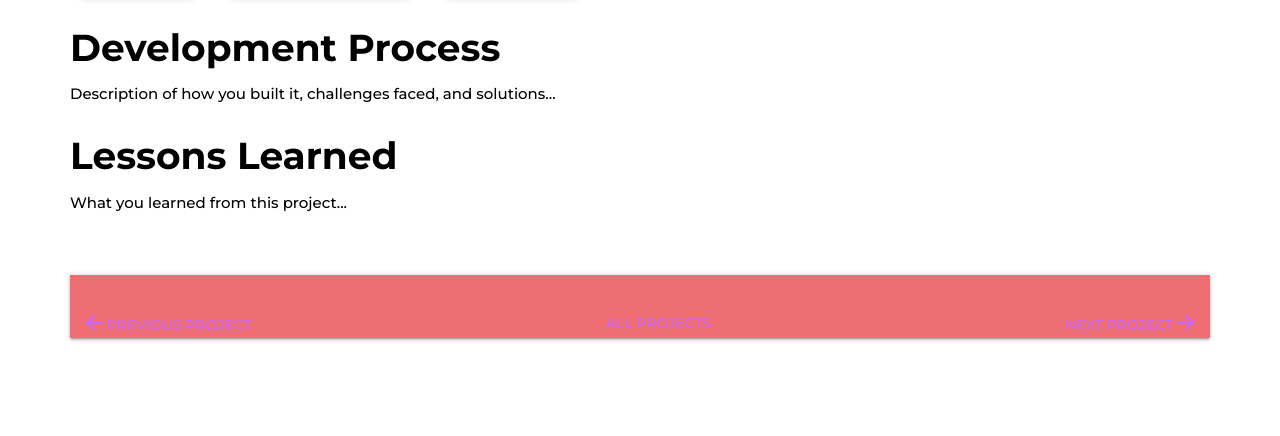
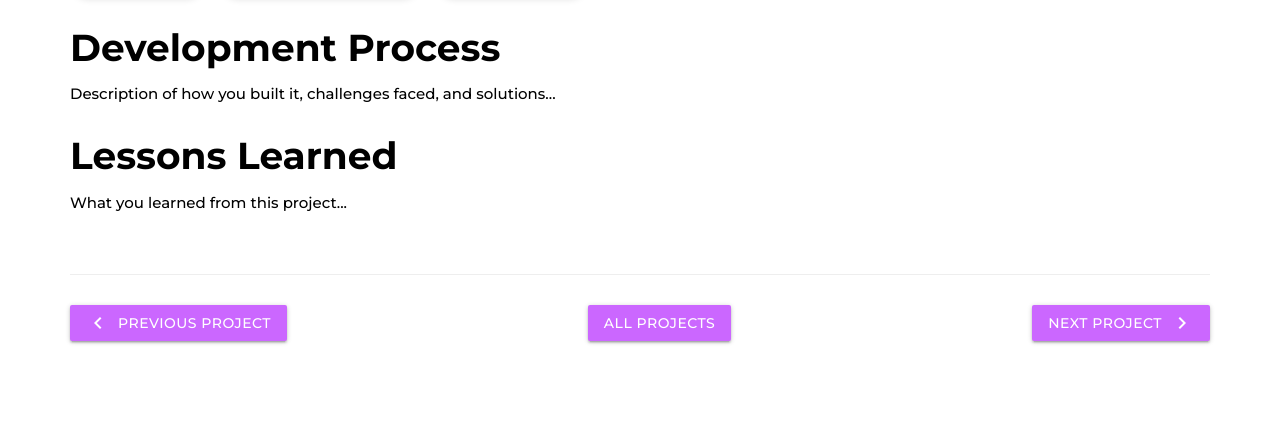
Before and after one commit to alstdu/portfolio-v3.0, a website: page public/projects/dnd-tools.html in a window 1280 px wide. Shown: the part 764-1200 px from the top of the page. Drawn offline with nearby package versions, Linux system fonts and the light colour scheme.

Commit message:
feat: add Materialize waves effect to buttons and improve navigation styling

```diff
--- a/public/projects/dnd-tools.html
+++ b/public/projects/dnd-tools.html
@@ -13,6 +13,7 @@
     <link href="https://fonts.googleapis.com/css2?family=Montserrat:ital,wght@0,100..900;1,100..900&display=swap" rel="stylesheet">
     <link href="https://cdnjs.cloudflare.com/ajax/libs/materialize/1.0.0/css/materialize.min.css" rel="stylesheet">
     <link rel="icon" href="../favicon.ico" type="image/x-icon">
+    <link href="https://fonts.googleapis.com/icon?family=Material+Icons" rel="stylesheet">
 </head>
 <body>
     <div class="navigation-bar-container">
@@ -73,14 +74,14 @@
         </section>
 
         <nav class="project-navigation">
-            <a href="silverlock-media.html" class="btn-flat waves-effect waves-purple prev-project">
-                <i class="fas fa-arrow-left"></i> Previous Project
+            <a href="silverlock-media.html" class="waves-effect waves-light btn">
+                <i class="material-icons left">chevron_left</i>Previous Project
             </a>
-            <a href="../projects.html" class="btn-flat waves-effect waves-purple back-to-projects">
+            <a href="../projects.html" class="waves-effect waves-light btn">
                 All Projects
             </a>
-            <a href="dnd-character-sheets.html" class="btn-flat waves-effect waves-purple next-project">
-                Next Project <i class="fas fa-arrow-right"></i>
+            <a href="dnd-character-sheets.html" class="waves-effect waves-light btn">
+                Next Project<i class="material-icons right">chevron_right</i>
             </a>
         </nav>
         <footer>
@@ -100,7 +101,6 @@
             </div>
         </footer>
     </main>
-
-    <!-- Copy your footer here (update paths with ../) -->
+    <script src="https://cdnjs.cloudflare.com/ajax/libs/materialize/1.0.0/js/materialize.min.js"></script>
 </body>
 </html>
--- a/public/styles/project-page.css
+++ b/public/styles/project-page.css
@@ -73,7 +73,7 @@
     box-shadow: 0px 3px 6px rgba(0, 0, 0, 0.1);
 }
 
-.project-navigation {
+.project-page .project-navigation {
     display: flex;
     justify-content: space-between;
     margin-top: 4rem;
@@ -81,6 +81,8 @@
     border-top: 1px solid #eee;
     flex-wrap: wrap;
     gap: 1rem;
+    background: none;
+    box-shadow: none;
 }
 
 .project-navigation a {
@@ -132,3 +134,30 @@
         text-align: center;
     }
 }
+
+.project-page .project-navigation .btn {
+    background-color: #CB67FF;
+    color: white;
+    display: flex;
+    align-items: center;
+    justify-content: center;
+    gap: 8px;
+}
+
+.project-page .project-navigation .btn:hover {
+    background-color: #bb3eff;
+}
+
+.project-page .project-navigation .btn i {
+    /* Reset any default margins that might affect alignment */
+    margin: 0;
+}
+
+/* Ensure the icons stay aligned when the text wraps */
+.project-page .project-navigation .btn .left {
+    order: -1;
+}
+
+.project-page .project-navigation .btn .right {
+    order: 2;
+}
```
Also changed, not shown: public/about.html (+1 -0 lines), public/index.html (+1 -1 lines), public/projects.html (+1 -0 lines), public/styles/index.css (+19 -4 lines).
